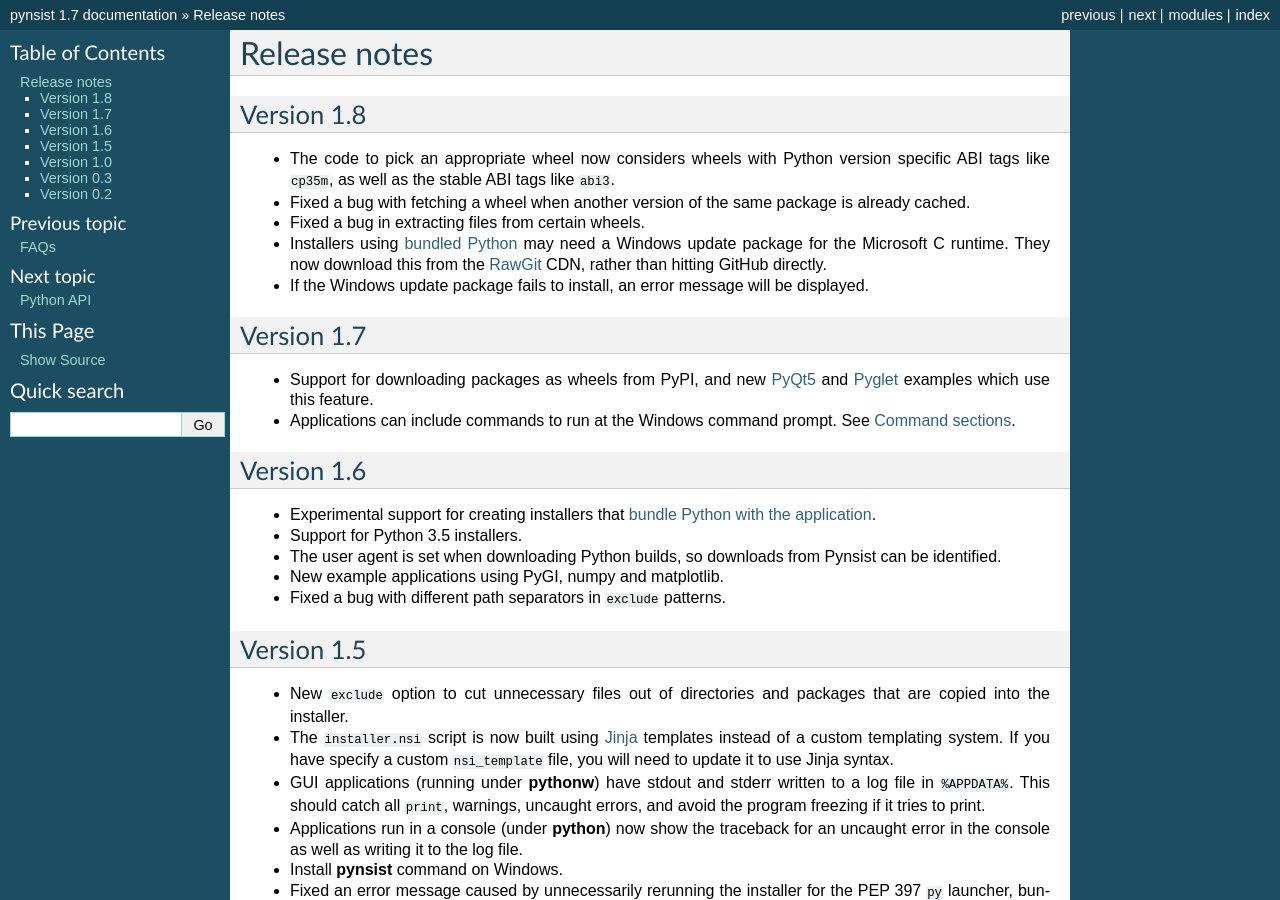
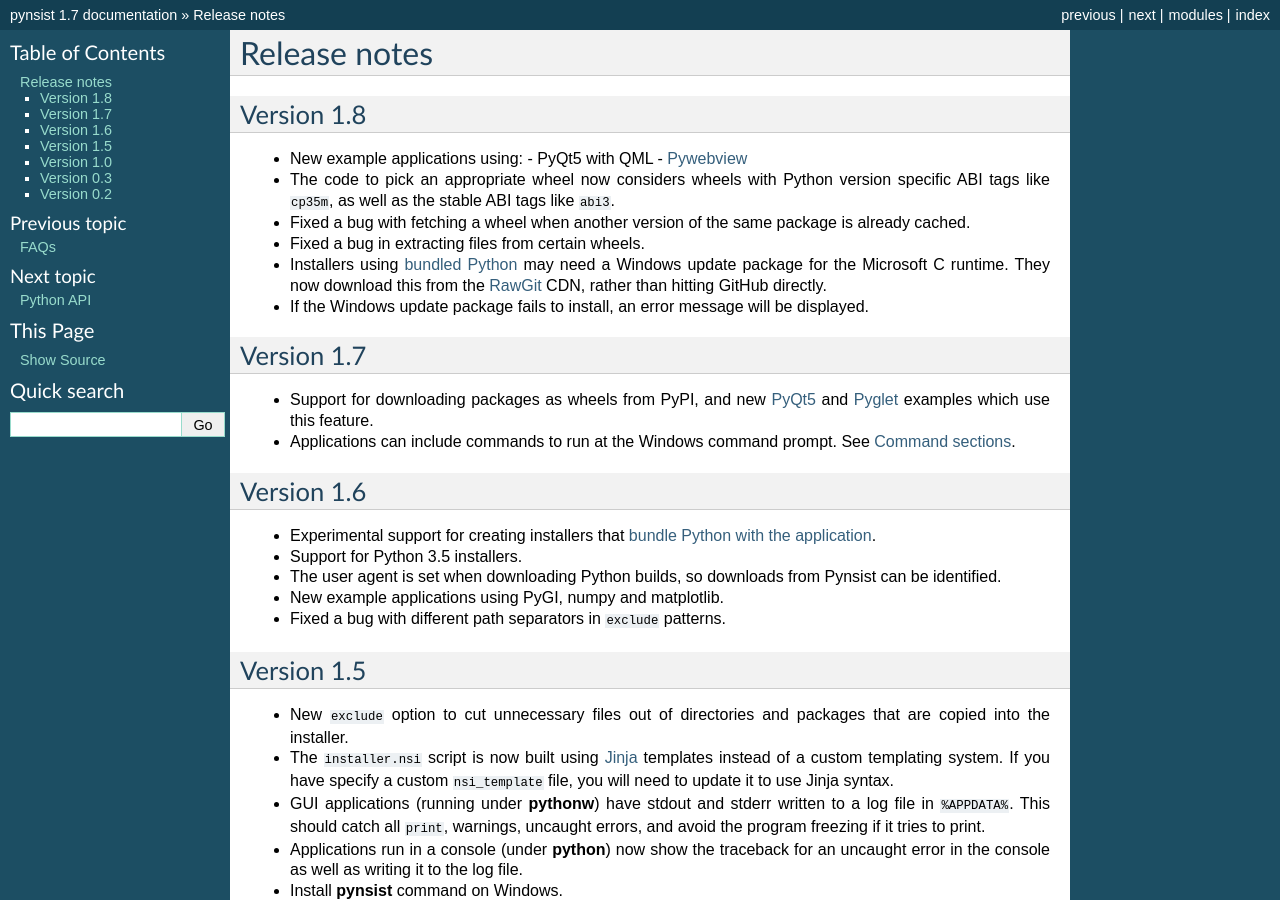
Before and after one commit to takluyver/pynsist, a Sphinx documentation site: the page built from doc/releasenotes.rst, in a window 1280 px wide and 900 px high. Built offline with Sphinx 7.4.7, drawn with Linux system fonts in a browser that asks for light colours.

Commit message:
Add new examples to release notes

```diff
--- a/doc/releasenotes.rst
+++ b/doc/releasenotes.rst
@@ -4,6 +4,9 @@ Release notes
 Version 1.8
 -----------
 
+* New example applications using:
+  - PyQt5 with QML
+  - `Pywebview <https://github.com/r0x0r/pywebview>`__
 * The code to pick an appropriate wheel now considers wheels with Python version
   specific ABI tags like ``cp35m``, as well as the stable ABI tags like ``abi3``.
 * Fixed a bug with fetching a wheel when another version of the same package
```
